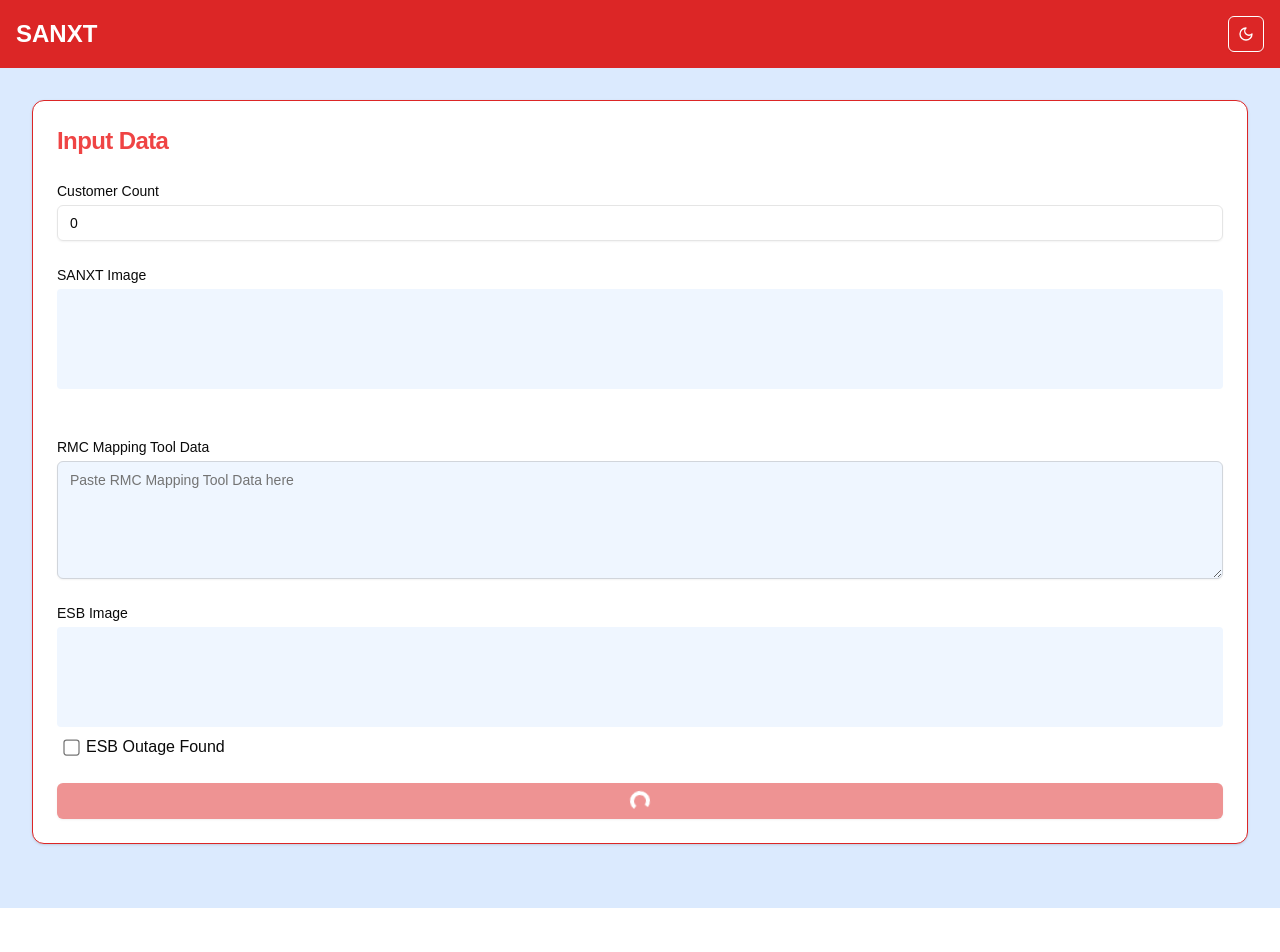
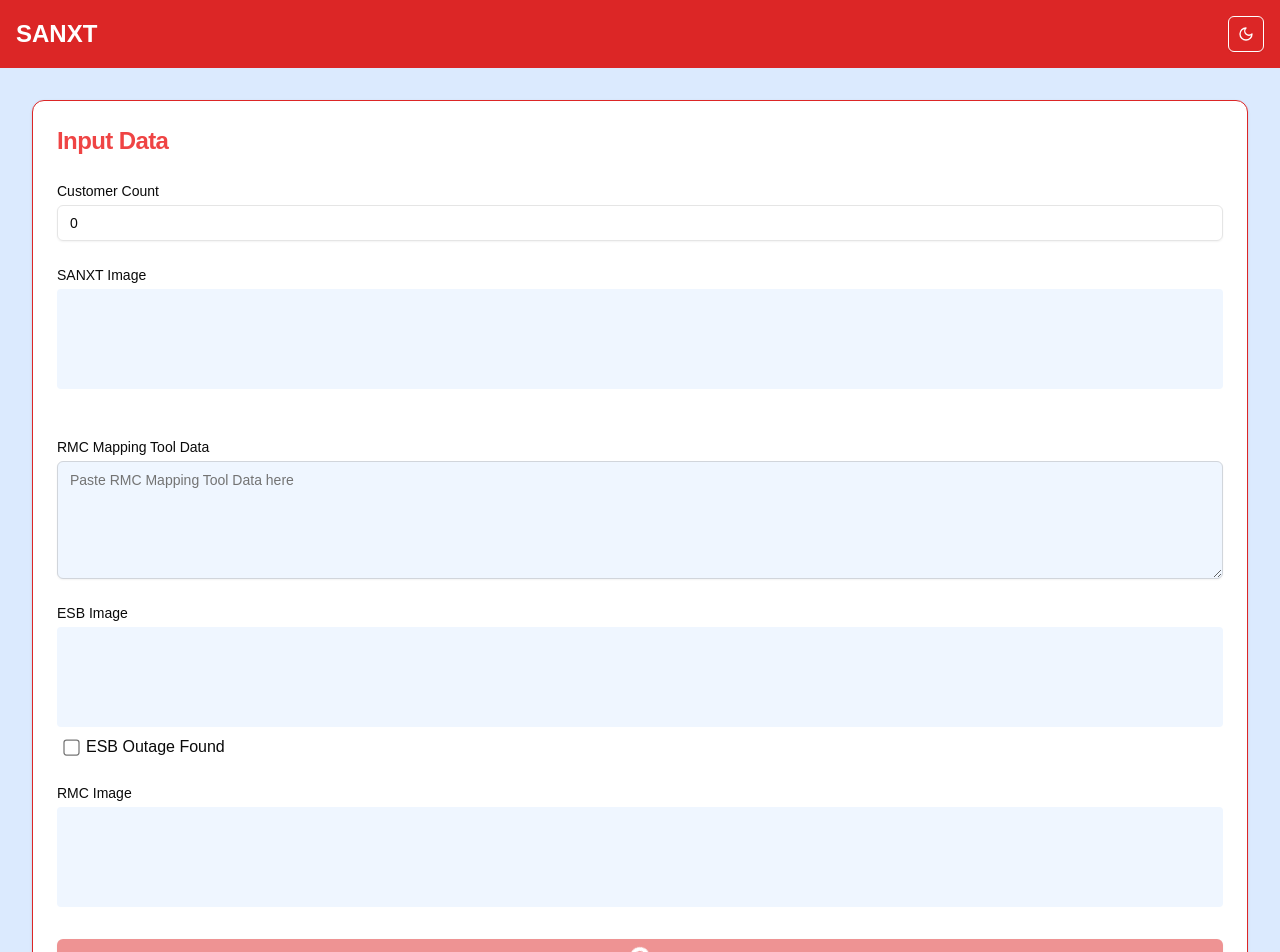
Before and after one commit to mine-nandha/sanxt, a Next.js app: page / in a window 1280 px wide. Shown: the top 952 px of the page. Before the commit the page ends 908 px from the top, so only its background shows below. Built offline with nearby package versions, Linux system fonts and the light colour scheme.

Commit message:
add field for adding RMC Image

```diff
--- a/app/page.js
+++ b/app/page.js
@@ -26,6 +26,7 @@
 export default function Component() {
   const [sanxtNotes, setSanxtNotes] = useState("");
   const [esbNotes, setEsbNotes] = useState("");
+  const [rmcImage, setRmcImage] = useState("");
   const [rmcData, setRmcData] = useState();
   const [generatedContent, setGeneratedContent] = useState();
   const [isDarkMode, setIsDarkMode] = useState(false);
@@ -44,12 +45,12 @@
 
   useEffect(() => {
     // Check if all necessary notes and data are filled before setting isLoading to false
-    if (sanxtNotes && esbNotes && rmcData && customersCount) {
+    if (sanxtNotes && esbNotes && rmcData && customersCount && rmcImage) {
       setIsLoading(false); // All data is ready, loading is complete
     } else {
       setIsLoading(true); // One of the fields is missing, still loading
     }
-  }, [sanxtNotes, esbNotes, rmcData, customersCount]); // Effect depends on these states
+  }, [sanxtNotes, esbNotes, rmcData, customersCount, rmcImage]); // Effect depends on these states
 
   const handleInputSanxt = async () => {
     let img = document.querySelector("#sanxt-notes img");
@@ -73,6 +74,15 @@
       setEsbNotes(img.outerHTML);
     } else {
       setEsbNotes("");
+    }
+  };
+
+  const handleInputRmcImage = () => {
+    let img = document.querySelector("#rmc-image img");
+    if (img && img.tagName === "IMG") {
+      setRmcImage(img.outerHTML);
+    } else {
+      setRmcImage("");
     }
   };
 
@@ -290,6 +300,24 @@
                     ESB Outage Found
                   </div>
                 </div>
+                <div>
+                  <label
+                    htmlFor="rmc-image"
+                    className="block text-sm font-medium mb-1"
+                  >
+                    RMC Image
+                  </label>
+                  <div
+                    id="rmc-image"
+                    contentEditable
+                    onInput={handleInputRmcImage}
+                    className={`mb-2 p-2 rounded min-h-[100px] focus:outline-none focus:ring-2 focus:ring-red-500 ${
+                      isDarkMode
+                        ? "bg-gray-700 text-white border-gray-600"
+                        : "bg-blue-50 text-gray-900 border-gray-300"
+                    }`}
+                  />
+                </div>
               </CardContent>
               <CardFooter>
                 <Button
@@ -379,6 +407,12 @@
                     __html: esbNotes,
                   }}
                 />
+                <div
+                  contentEditable
+                  dangerouslySetInnerHTML={{
+                    __html: rmcImage,
+                  }}
+                />
               </div>
             </CardContent>
           </Card>
```
